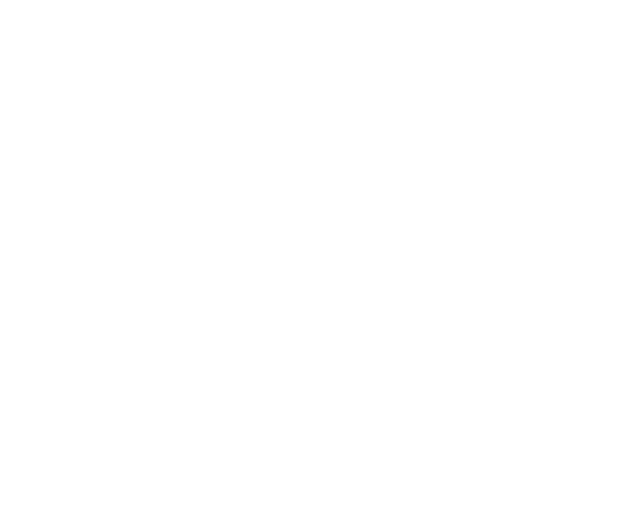
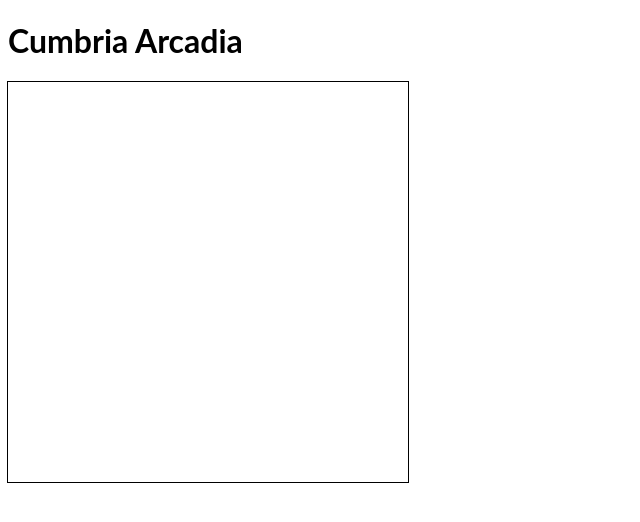
Before and after one commit to chrisdennett/cumbria-arcadia-islands, a plain HTML site: page index.html in a window 1280 px wide. Shown: the whole page, without its empty margins (0-640 px from the left). Drawn offline with Linux system fonts and the light colour scheme.

Commit message:
basic setup

```diff
--- a/index.html
+++ b/index.html
@@ -1 +1,16 @@
-<div id="app"></div>
+<!DOCTYPE html>
+<html lang="en">
+<head>
+    <meta charset="UTF-8">
+    <meta name="viewport" content="width=device-width, initial-scale=1.0">
+    <title>Cumbria Arcadia Islands</title>
+    <link rel="stylesheet" href="style.css">
+    <script defer src="index.js"></script>
+</head>
+<body>
+    <div id="app">
+        <h1>Cumbria Arcadia</h1>
+        <canvas id="artCanvas"></canvas>
+    </div>
+</body>
+</html>
--- a/index.js
+++ b/index.js
@@ -1,12 +1,7 @@
-// Import stylesheets
-import './style.css';
-
 // Write Javascript code!
 const appDiv = document.getElementById('app');
-appDiv.innerHTML = `<h1>JS Starter</h1>`;
 
-const canvas = document.createElement('canvas');
-appDiv.appendChild(canvas);
+const canvas = document.getElementById('artCanvas');
 
 canvas.width = 400;
 canvas.height = 400;
--- a/package.json
+++ /dev/null
@@ -1,6 +0,0 @@
-{
-  "name": "js",
-  "version": "0.0.0",
-  "private": true,
-  "dependencies": {}
-}
--- a/style.css
+++ b/style.css
@@ -3,6 +3,6 @@ h2 {
   font-family: Lato;
 }
 
-canvas {
+#artCanvas {
   outline: black 1px solid;
 }
--- a/tsconfig.json
+++ /dev/null
@@ -1,5 +0,0 @@
-{
-  "compilerOptions": {
-    "target": "esnext"
-  }
-}
```
